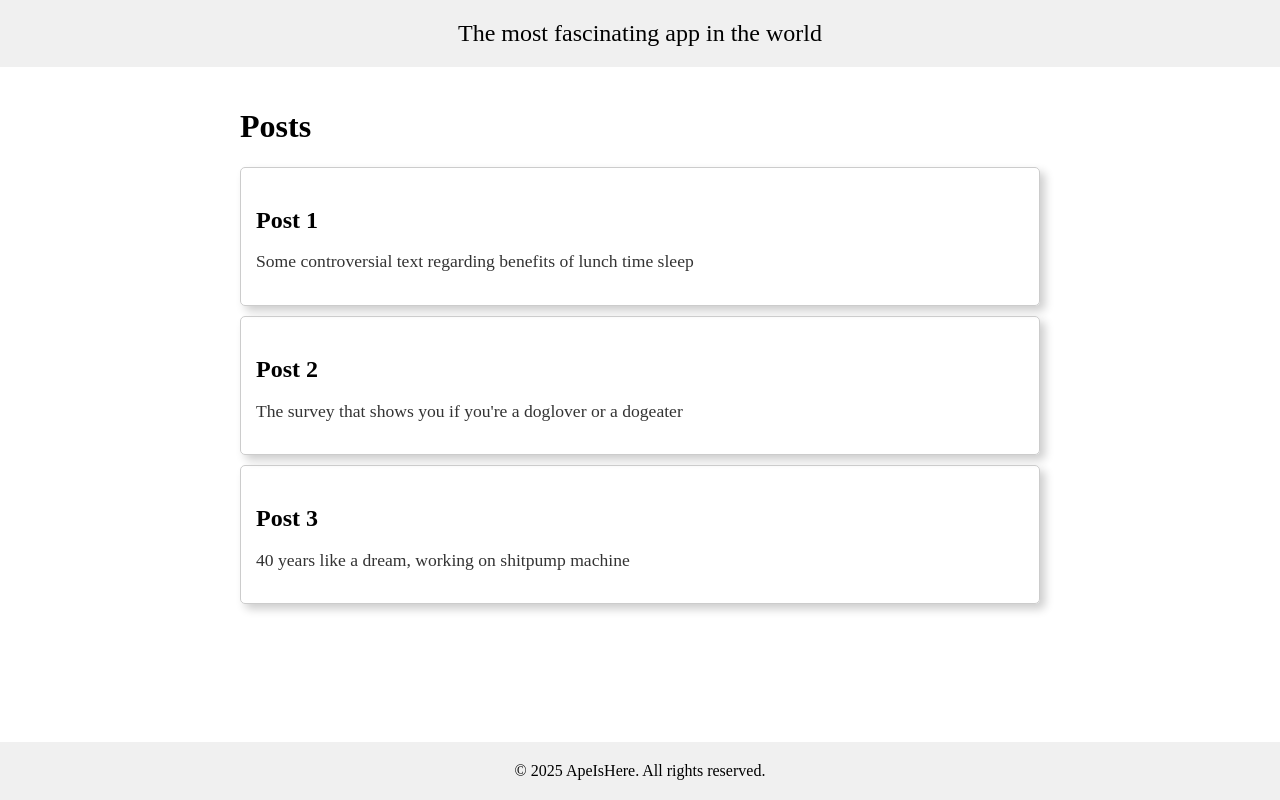
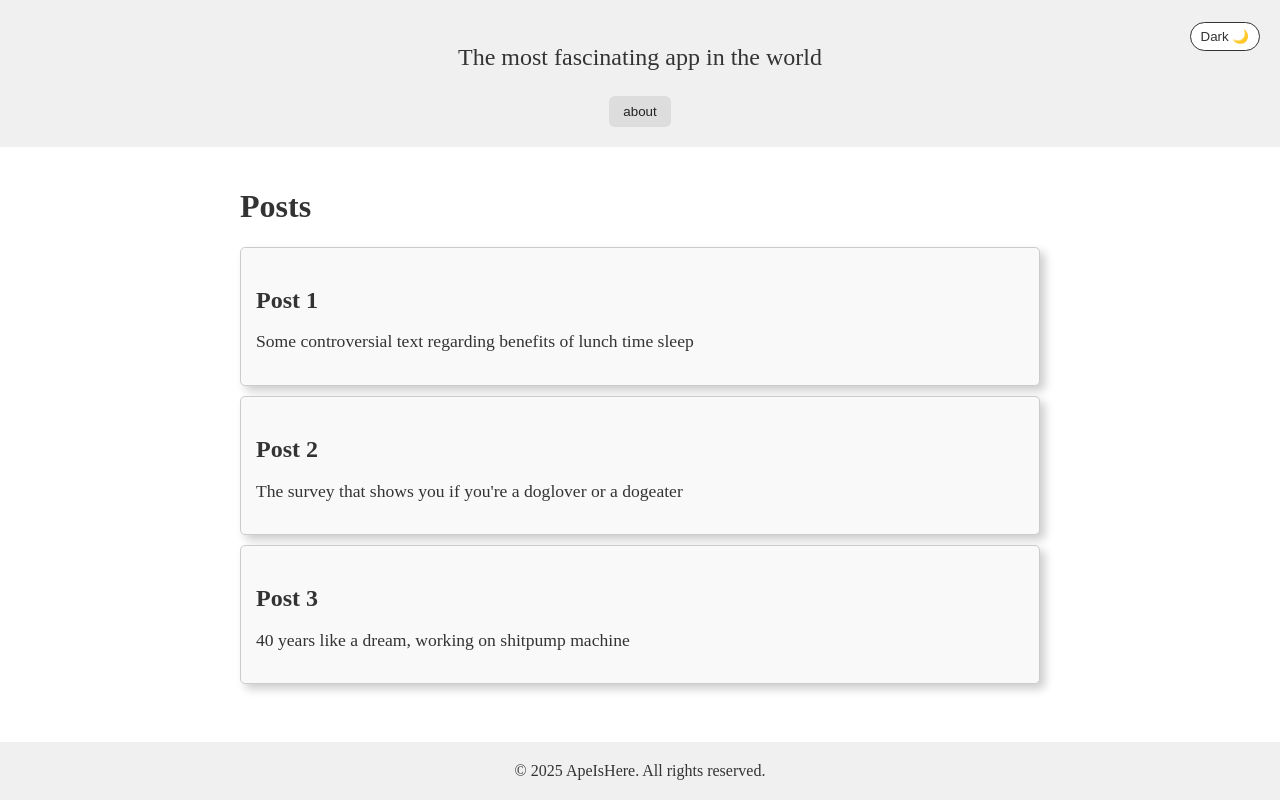
Before and after one commit to ApeIsHere/react-intensive, a React (Vite) app: page / in a window 1280 px wide. Built offline with nearby package versions, Linux system fonts and the light colour scheme.

Commit message:
style(theme): refactor styles in PostCard, Header, Footer, Button and layout modules to use CSS variables

```diff
--- a/src/entities/post/ui/PostCard.module.css
+++ b/src/entities/post/ui/PostCard.module.css
@@ -1,5 +1,6 @@
 .card {
-  border: 1px solid #ccc;
+  background: var(--card-background);
+  border: 1px solid var(--card-border);
   padding: 15px;
   margin: 10px 0;
   border-radius: 5px;
@@ -7,11 +8,12 @@
 }
 
 .title {
+  color: var(--text);
   font-size: 1.5rem;
   margin-bottom: 10px;
 }
 
 .content {
-  color: #333;
+  color: var(--text);
   font-size: 1.1rem;
 }
--- a/src/index.css
+++ b/src/index.css
@@ -1,4 +1,8 @@
 @import "./shared/lib/theme/theme.css";
+
+* {
+  transition: background 0.2s;
+}
 
 html,
 body {
--- a/src/shared/layouts/MainLayout.module.css
+++ b/src/shared/layouts/MainLayout.module.css
@@ -2,6 +2,7 @@
   display: flex;
   flex-direction: column;
   min-height: 100svh;
+  background: var(--background);
 }
 
 .content {
--- a/src/shared/ui/Button/Button.module.css
+++ b/src/shared/ui/Button/Button.module.css
@@ -5,22 +5,24 @@
   cursor: pointer;
   font-weight: 500;
   transition: all 0.2s ease-in-out;
-  color: #fff;
 }
 
 .primary {
-  background-color: #4e85f2;
+  background-color: var(--button-primary-bg);
+  color: var(--button-primary-text);
 }
 
 .secondary {
-  background-color: #ddd;
-  color: #222;
+  background-color: var(--button-secondary-bg);
+  color: var(--button-secondary-text);
 }
 
 .success {
   background-color: #46a446;
+  color: #fff;
 }
 
 .danger {
   background-color: #d2332d;
+  color: #fff;
 }
--- a/src/widgets/LayoutFooter/LayoutFooter.module.css
+++ b/src/widgets/LayoutFooter/LayoutFooter.module.css
@@ -1,10 +1,12 @@
 .footer {
-  background: #f0f0f0;
+  background: var(--footer-bg);
   padding: 20px;
   text-align: center;
+  transition: all 0.2s ease;
 }
 
 .text {
   font-size: 1em;
   margin: 0;
+  color: var(--text);
 }
--- a/src/widgets/LayoutHeader/LayoutHeader.module.css
+++ b/src/widgets/LayoutHeader/LayoutHeader.module.css
@@ -1,6 +1,19 @@
 .header {
-  background: #f0f0f0;
+  background: var(--header-bg);
   padding: 20px;
   text-align: center;
   font-size: 1.5rem;
+  color: var(--text);
+  transition: all 0.2s ease;
+  position: relative;
 }
+
+.text {
+  flex: 1;
+}
+
+.switch {
+  position: absolute;
+  top: 20px;
+  right: 20px;
+}
--- a/src/widgets/LayoutHeader/LayoutHeader.tsx
+++ b/src/widgets/LayoutHeader/LayoutHeader.tsx
@@ -1,7 +1,17 @@
+import ThemeSwitcher from "../../features/ThemeSwitcher/ui/ThemeSwitcher";
+import Button from "../../shared/ui/Button";
 import styles from "./LayoutHeader.module.css";
 
 function LayoutHeader() {
-  return <header className={styles.header}>The most fascinating app in the world</header>;
+  return (
+    <header className={styles.header}>
+      <p className={styles.text}>The most fascinating app in the world</p>
+      <span className={styles.switch}>
+        <ThemeSwitcher />
+      </span>
+      <Button variant="secondary">about</Button>
+    </header>
+  );
 }
 
 export default LayoutHeader;
--- a/src/widgets/PostList/PostList.module.css
+++ b/src/widgets/PostList/PostList.module.css
@@ -2,3 +2,7 @@
   max-width: 800px;
   margin: 0 auto;
 }
+
+.title {
+  color: var(--text);
+}
--- a/src/widgets/PostList/PostList.tsx
+++ b/src/widgets/PostList/PostList.tsx
@@ -23,7 +23,7 @@ const mockPosts = [
 function PostList() {
   return (
     <div className={styles.container}>
-      <h1>Posts</h1>
+      <h1 className={styles.title}>Posts</h1>
       {mockPosts.map((post) => (
         <PostCard key={post.id} title={post.title} content={post.content} />
       ))}
```
